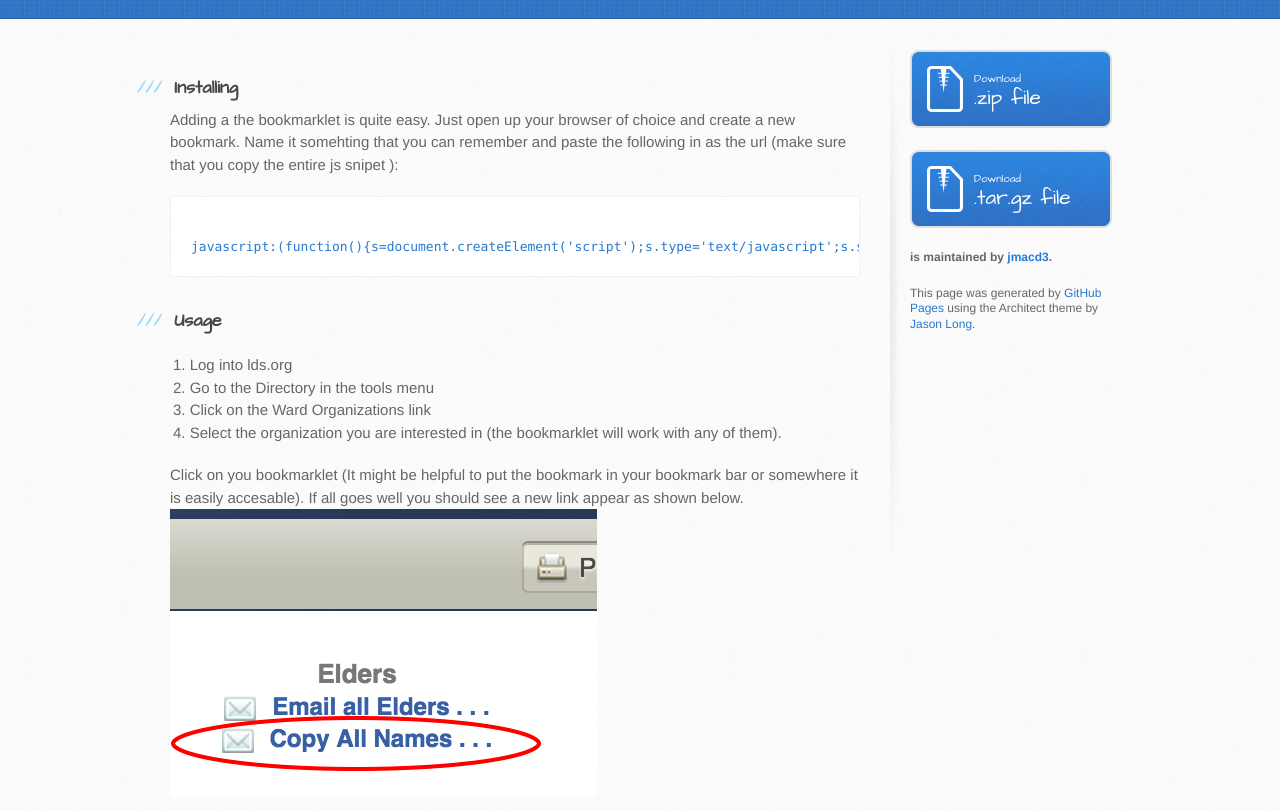
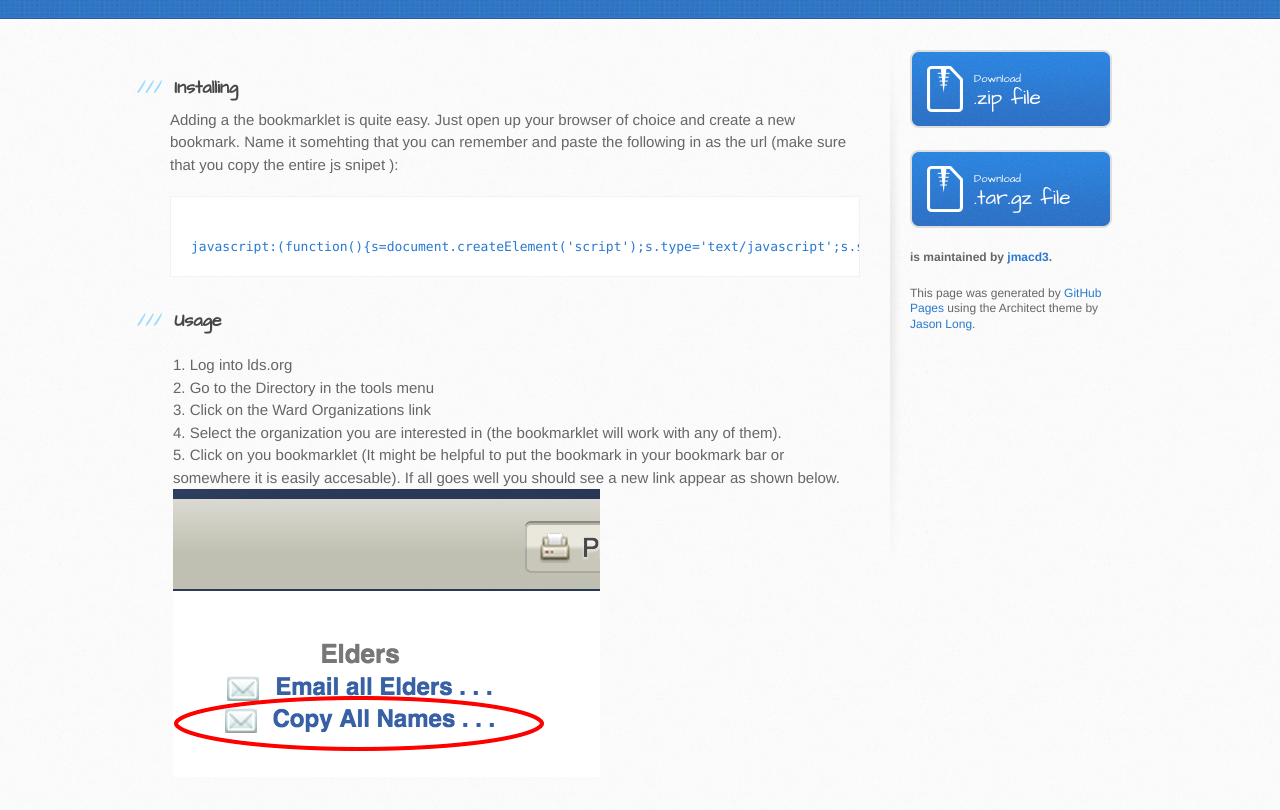
Before and after one commit to jmacd3/eq-name-extractor, a plain HTML site: page index.html in a window 1280 px wide. Shown: the part 288-1098 px from the top of the page. Drawn offline with Linux system fonts and the light colour scheme.

Commit message:
Update index page

```diff
--- a/index.html
+++ b/index.html
@@ -49,9 +49,10 @@ javascript:(function(){s=document.createElement('script');s.type='text/javascrip
     <li>Go to the Directory in the tools menu</li>
     <li>Click on the Ward Organizations link</li>
     <li>Select the organization you are interested in (the bookmarklet will work with any of them).</li>
-  </ol>
-    Click on you bookmarklet (It might be helpful to put the bookmark in your bookmark bar or somewhere it is easily accesable). If all goes well you should see a new link appear as shown below.
-    <img src="./images/link-example.gif" alt="link example" />
+    <li>
+      Click on you bookmarklet (It might be helpful to put the bookmark in your bookmark bar or somewhere it is easily accesable). If all goes well you should see a new link appear as shown below.
+      <img src="./images/link-example.gif" alt="link example" />
+    </li>
   </ol>
 
 </p>
```
